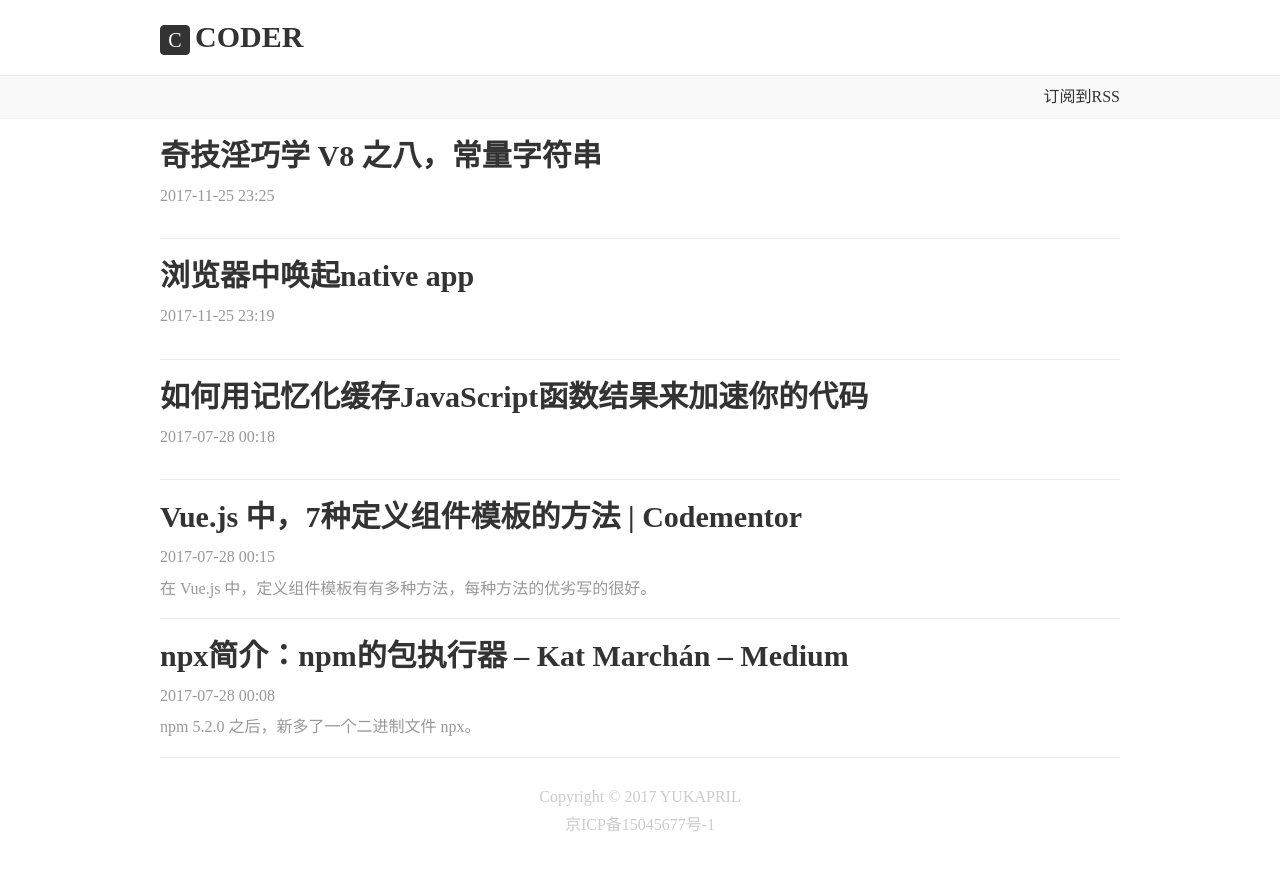
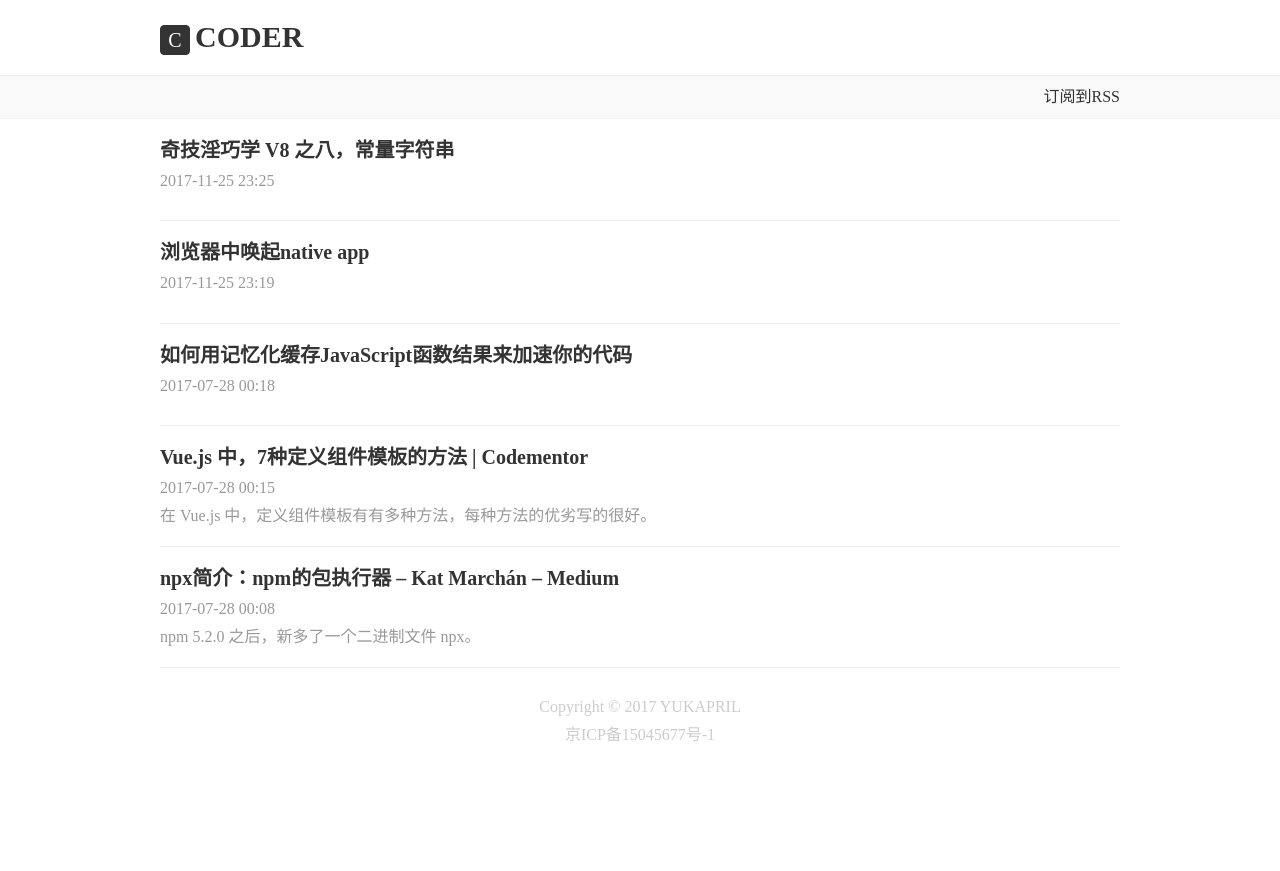
Before and after one commit to yukapril/collection.yukapril.com, a Jekyll site: the page built from index.html, in a window 1280 px wide. Shown: the top 871 px of the page. Built offline with Jekyll 4.4.1, drawn with Linux system fonts in a browser that asks for light colours; the list of posts is cut into pages by our own code.

Commit message:
fix style in mobile

```diff
--- a/static/css/style.css
+++ b/static/css/style.css
@@ -57,9 +57,11 @@
     text-align: right;
     font-size: 16px;
 }
+
 .nav a:visited {
     color: #333;
 }
+
 .nav a:hover,
 .nav a:active {
     color: #c00;
@@ -75,12 +77,13 @@
 }
 
 .post-item .post-title {
-    margin: 0;
-    font-size: 30px;
+    margin: 0 0 10px;
+    font-size: 20px;
     font-weight: 600;
 }
 
 .post-item .post-desc {
+    margin: 0 0 10px;
     font-weight: 300;
     font-size: 16px;
     color: #999;
@@ -116,4 +119,7 @@
         padding: 0 10px;
         width: 100%;
     }
+    .post-item {
+        padding: 10px 0;
+    }
 }
```
